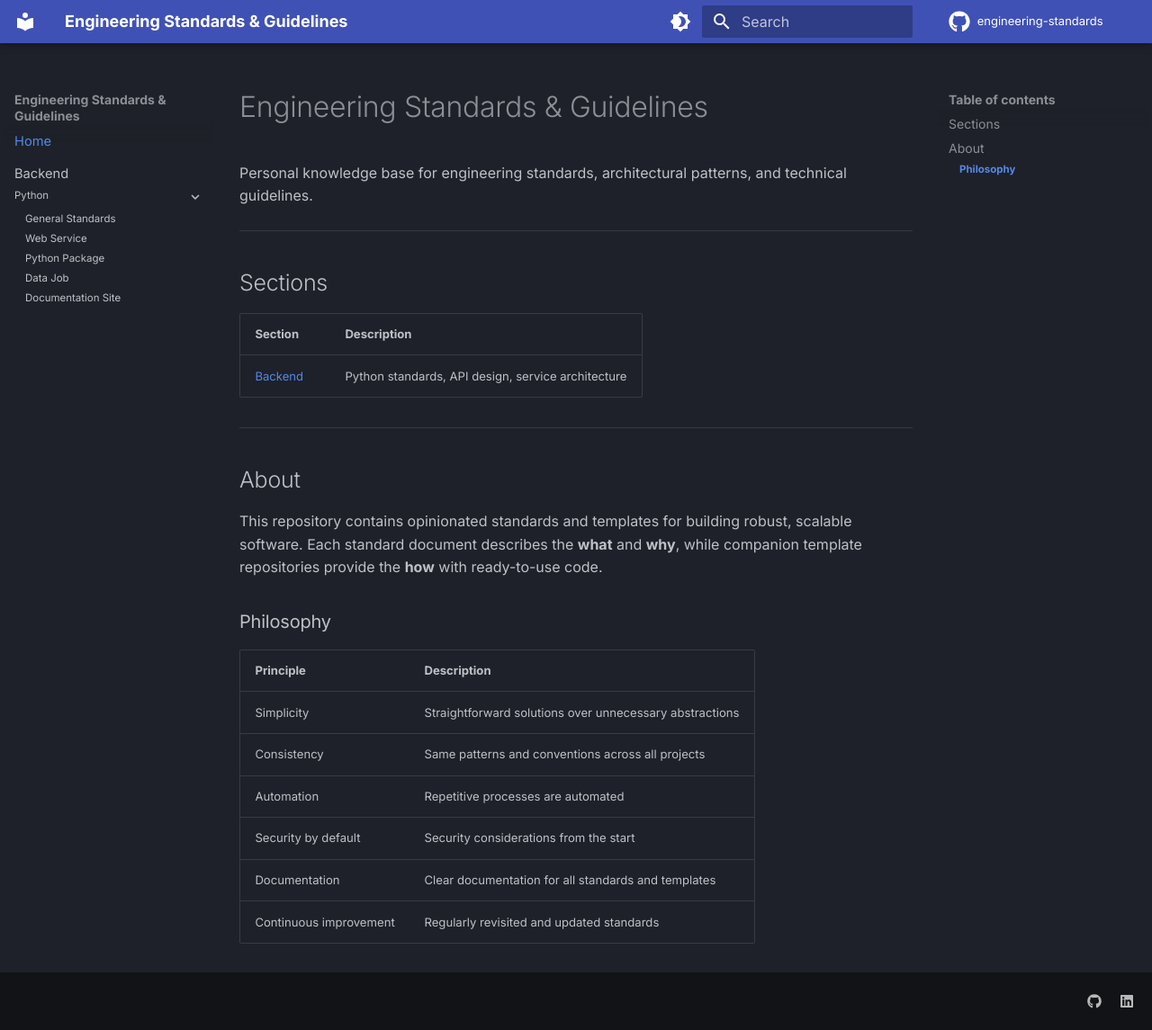
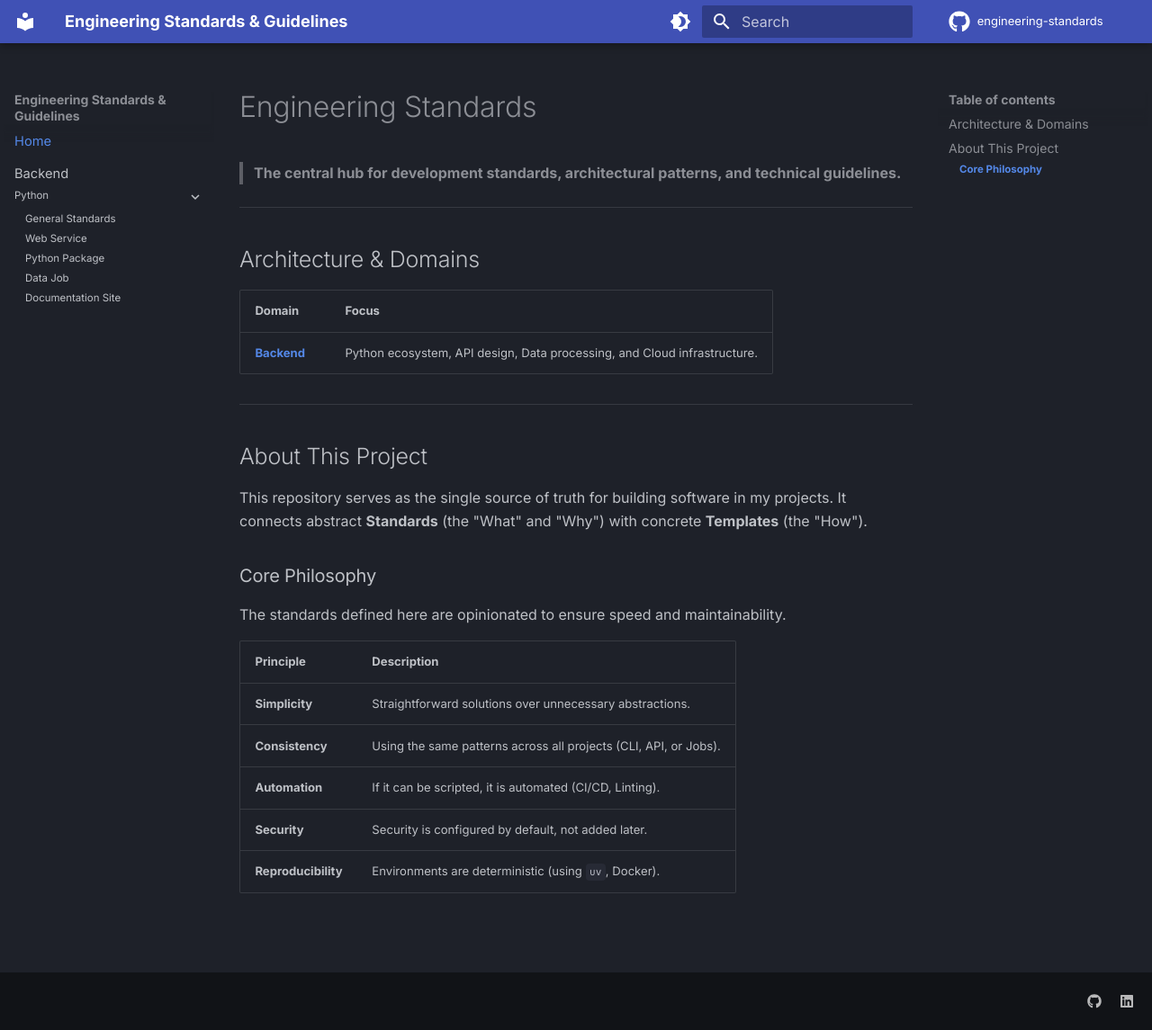
Before and after one commit to landerox/engineering-standards, an MkDocs documentation site: the page built from docs/index.md, in a window 1280 px wide and 1145 px high. Shown: the whole window at 90% size. Built offline with MkDocs 1.6.1 and Material for MkDocs 9.7.7, drawn with Linux system fonts in a browser that asks for light colours; comment, search, counter and statistics services are not loaded.

Commit message:
docs: update backend index with python standards references (#12)

```diff
--- a/docs/index.md
+++ b/docs/index.md
@@ -1,28 +1,29 @@
-# Engineering Standards & Guidelines
+# Engineering Standards
 
-Personal knowledge base for engineering standards, architectural patterns, and technical guidelines.
+> **The central hub for development standards, architectural patterns, and technical guidelines.**
 
 ---
 
-## Sections
+## Architecture & Domains
 
-| Section | Description |
-|---------|-------------|
-| [Backend](backend/index.md) | Python standards, API design, service architecture |
+| Domain | Focus |
+|--------|-------|
+| [**Backend**](backend/index.md) | Python ecosystem, API design, Data processing, and Cloud infrastructure. |
 
 ---
 
-## About
+## About This Project
 
-This repository contains opinionated standards and templates for building robust, scalable software. Each standard document describes the **what** and **why**, while companion template repositories provide the **how** with ready-to-use code.
+This repository serves as the single source of truth for building software in my projects. It connects abstract **Standards** (the "What" and "Why") with concrete **Templates** (the "How").
 
-### Philosophy
+### Core Philosophy
+
+The standards defined here are opinionated to ensure speed and maintainability.
 
 | Principle | Description |
 |-----------|-------------|
-| Simplicity | Straightforward solutions over unnecessary abstractions |
-| Consistency | Same patterns and conventions across all projects |
-| Automation | Repetitive processes are automated |
-| Security by default | Security considerations from the start |
-| Documentation | Clear documentation for all standards and templates |
-| Continuous improvement | Regularly revisited and updated standards |
+| **Simplicity** | Straightforward solutions over unnecessary abstractions. |
+| **Consistency** | Using the same patterns across all projects (CLI, API, or Jobs). |
+| **Automation** | If it can be scripted, it is automated (CI/CD, Linting). |
+| **Security** | Security is configured by default, not added later. |
+| **Reproducibility** | Environments are deterministic (using `uv`, Docker). |
```
